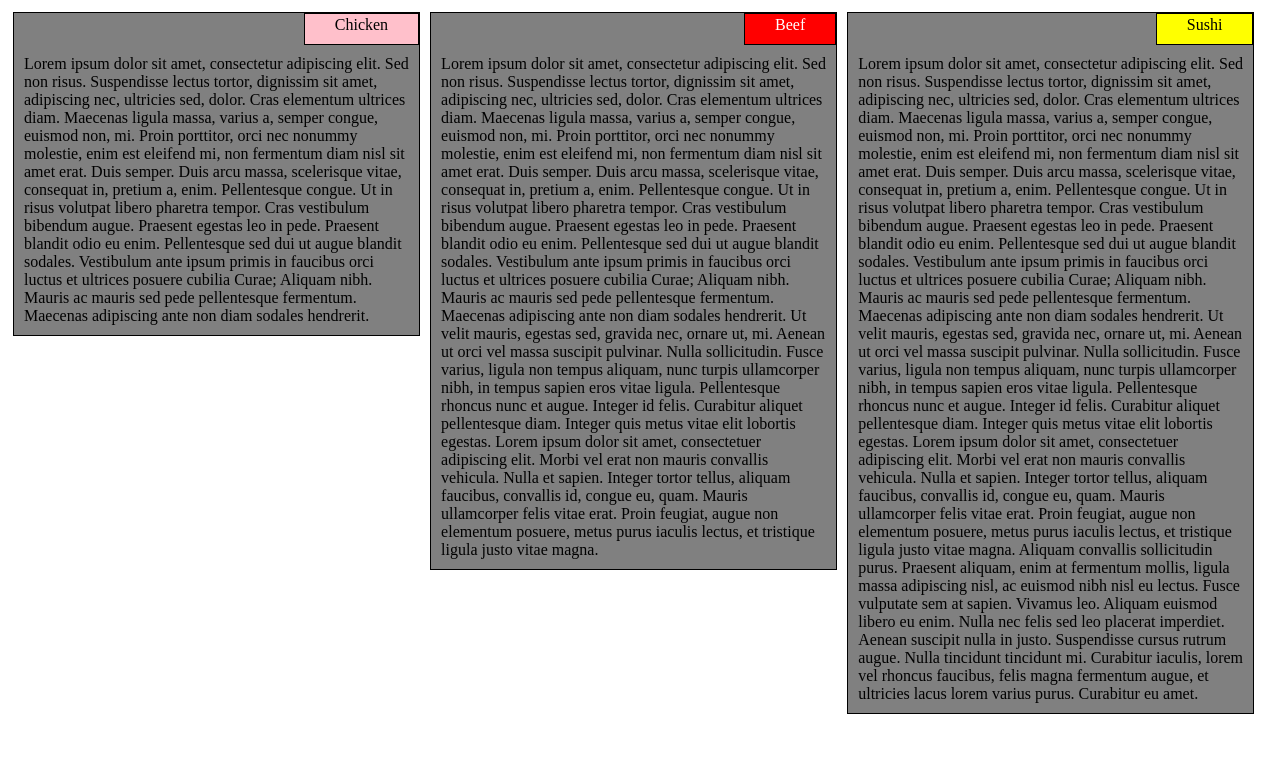
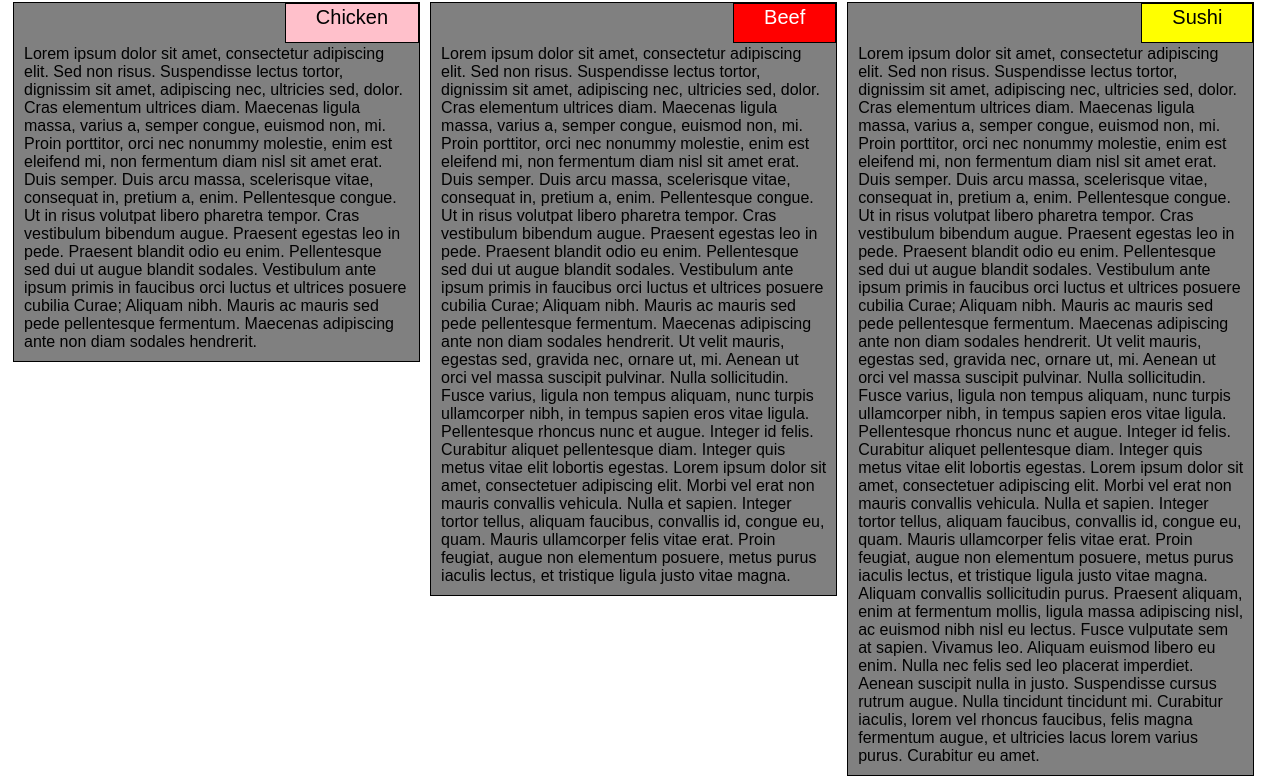
Before and after one commit to chfoucher/assignment-2, a plain HTML site: page docs/index.html in a window 1280 px wide. Shown: the part 73-854 px from the top of the page. Before the commit the page ends 800 px from the top, so only its background shows below. Drawn offline with Linux system fonts and the light colour scheme.

Commit message:
Font family and final details

```diff
--- a/docs/css/style.css
+++ b/docs/css/style.css
@@ -1,8 +1,12 @@
 /* Base styles */
-* {box-sizing: border-box;}
+* {
+	 box-sizing: border-box;
+	 font-family: Arial, Helvetica, sans-serif;
+}
 
 h1 {
 	 text-align: center;
+	 font-size:175%;
 }
 
 p {
@@ -17,32 +21,25 @@ div.cardheader {
 	 position:relative;
 	 height:2em;
 }
-span.chicken {
-	 background:pink;
-	 color: black;
+span.title {
 	 border: 1px solid black;
 	 padding:2px 30px 2px 30px;
 	 position: absolute;
 	 right: 0px;
 	 height:2em;
+	 font-size:125%;
 }
-span.beef {
+span.pink {
+	 background:pink;
+	 color: black;
+}
+span.red {
 	 background:red;
 	 color: white;
-	 border: 1px solid black;
-	 padding:2px 30px 2px 30px;
-	 position: absolute;
-	 right: 0px;
-	 height:2em;
 }
-span.sushi {
+span.yellow {
 	 background:yellow;
 	 color: black;
-	 border: 1px solid black;
-	 padding:2px 30px 2px 30px;
-	 position: absolute;
-	 right: 0px;
-	 height:2em;
 }
 
 /* Desktop */
@@ -52,9 +49,6 @@ span.sushi {
 		  float: left;
 		  padding: 5px;
 		  position: relative;
-		  /*background: gray;
-		  border: 1px solid black;
-		  margin: 5px;*/
 	 }
 }
 
--- a/docs/index.html
+++ b/docs/index.html
@@ -9,20 +9,20 @@
 	 <h1>Our Menu</h1>
 	 <section>
 		<div class="card">
-		  <div class="cardheader"><span class="chicken">Chicken</span></div>
+		  <div class="cardheader"><span class="pink title">Chicken</span></div>
 		  <p>
 Lorem ipsum dolor sit amet, consectetur adipiscing elit. Sed non risus. Suspendisse lectus tortor, dignissim sit amet, adipiscing nec, ultricies sed, dolor. Cras elementum ultrices diam. Maecenas ligula massa, varius a, semper congue, euismod non, mi. Proin porttitor, orci nec nonummy molestie, enim est eleifend mi, non fermentum diam nisl sit amet erat. Duis semper. Duis arcu massa, scelerisque vitae, consequat in, pretium a, enim. Pellentesque congue. Ut in risus volutpat libero pharetra tempor. Cras vestibulum bibendum augue. Praesent egestas leo in pede. Praesent blandit odio eu enim. Pellentesque sed dui ut augue blandit sodales. Vestibulum ante ipsum primis in faucibus orci luctus et ultrices posuere cubilia Curae; Aliquam nibh. Mauris ac mauris sed pede pellentesque fermentum. Maecenas adipiscing ante non diam sodales hendrerit.
 	 </p></div></section>
 	 <section>
 		<div class="card">
-		  <div class="cardheader"><span class="beef">Beef</span></div>
+		  <div class="cardheader"><span class="red title">Beef</span></div>
 		  <p>
 Lorem ipsum dolor sit amet, consectetur adipiscing elit. Sed non risus. Suspendisse lectus tortor, dignissim sit amet, adipiscing nec, ultricies sed, dolor. Cras elementum ultrices diam. Maecenas ligula massa, varius a, semper congue, euismod non, mi. Proin porttitor, orci nec nonummy molestie, enim est eleifend mi, non fermentum diam nisl sit amet erat. Duis semper. Duis arcu massa, scelerisque vitae, consequat in, pretium a, enim. Pellentesque congue. Ut in risus volutpat libero pharetra tempor. Cras vestibulum bibendum augue. Praesent egestas leo in pede. Praesent blandit odio eu enim. Pellentesque sed dui ut augue blandit sodales. Vestibulum ante ipsum primis in faucibus orci luctus et ultrices posuere cubilia Curae; Aliquam nibh. Mauris ac mauris sed pede pellentesque fermentum. Maecenas adipiscing ante non diam sodales hendrerit.
 Ut velit mauris, egestas sed, gravida nec, ornare ut, mi. Aenean ut orci vel massa suscipit pulvinar. Nulla sollicitudin. Fusce varius, ligula non tempus aliquam, nunc turpis ullamcorper nibh, in tempus sapien eros vitae ligula. Pellentesque rhoncus nunc et augue. Integer id felis. Curabitur aliquet pellentesque diam. Integer quis metus vitae elit lobortis egestas. Lorem ipsum dolor sit amet, consectetuer adipiscing elit. Morbi vel erat non mauris convallis vehicula. Nulla et sapien. Integer tortor tellus, aliquam faucibus, convallis id, congue eu, quam. Mauris ullamcorper felis vitae erat. Proin feugiat, augue non elementum posuere, metus purus iaculis lectus, et tristique ligula justo vitae magna.
 	 </p></div></section>
 	 <section id="last">
 		<div class="card">
-		  <div class="cardheader"><span class="sushi">Sushi</span></div>
+		  <div class="cardheader"><span class="yellow title">Sushi</span></div>
 		  <p>
 Lorem ipsum dolor sit amet, consectetur adipiscing elit. Sed non risus. Suspendisse lectus tortor, dignissim sit amet, adipiscing nec, ultricies sed, dolor. Cras elementum ultrices diam. Maecenas ligula massa, varius a, semper congue, euismod non, mi. Proin porttitor, orci nec nonummy molestie, enim est eleifend mi, non fermentum diam nisl sit amet erat. Duis semper. Duis arcu massa, scelerisque vitae, consequat in, pretium a, enim. Pellentesque congue. Ut in risus volutpat libero pharetra tempor. Cras vestibulum bibendum augue. Praesent egestas leo in pede. Praesent blandit odio eu enim. Pellentesque sed dui ut augue blandit sodales. Vestibulum ante ipsum primis in faucibus orci luctus et ultrices posuere cubilia Curae; Aliquam nibh. Mauris ac mauris sed pede pellentesque fermentum. Maecenas adipiscing ante non diam sodales hendrerit.
 Ut velit mauris, egestas sed, gravida nec, ornare ut, mi. Aenean ut orci vel massa suscipit pulvinar. Nulla sollicitudin. Fusce varius, ligula non tempus aliquam, nunc turpis ullamcorper nibh, in tempus sapien eros vitae ligula. Pellentesque rhoncus nunc et augue. Integer id felis. Curabitur aliquet pellentesque diam. Integer quis metus vitae elit lobortis egestas. Lorem ipsum dolor sit amet, consectetuer adipiscing elit. Morbi vel erat non mauris convallis vehicula. Nulla et sapien. Integer tortor tellus, aliquam faucibus, convallis id, congue eu, quam. Mauris ullamcorper felis vitae erat. Proin feugiat, augue non elementum posuere, metus purus iaculis lectus, et tristique ligula justo vitae magna.
```
